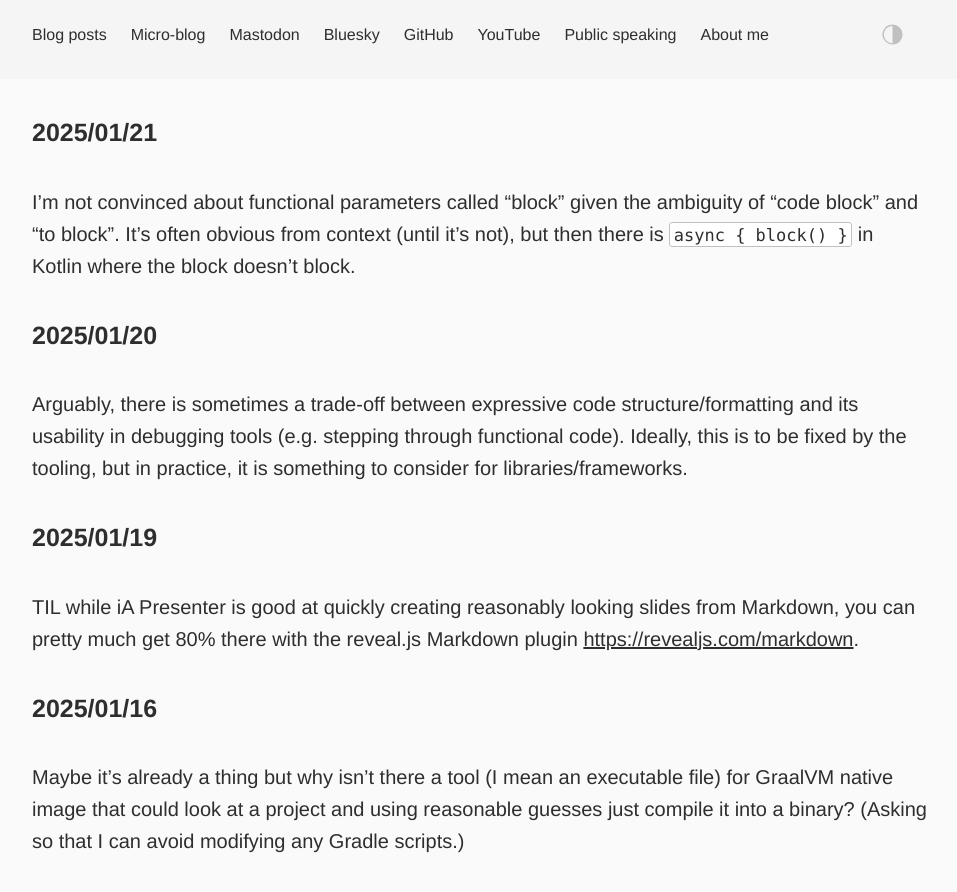
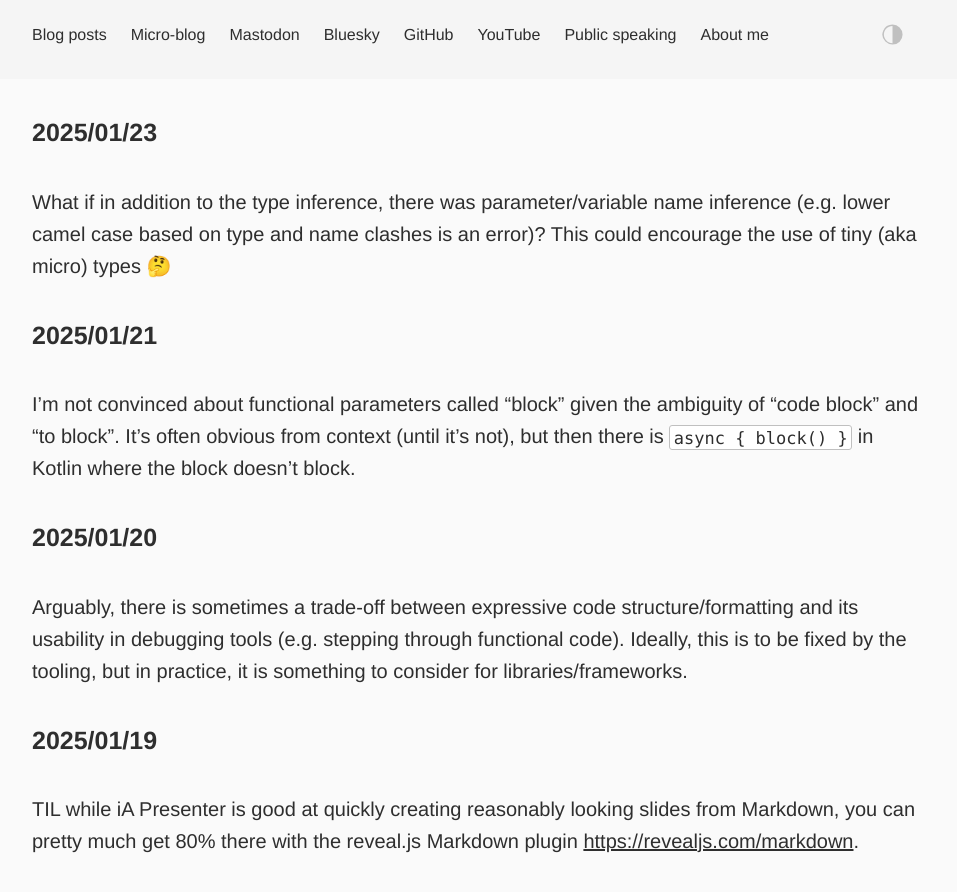
Before and after one commit to dkandalov/dkandalov.github.io, a Jekyll site: the page built from micro-blog.md, in a window 1280 px wide and 900 px high. Shown: the top 892 px of the window, without its empty margins (160-1117 px from the left). Built offline with Jekyll 4.4.1, drawn with Linux system fonts in a browser that asks for light colours.

Commit message:
updated micro-blog

```diff
--- a/micro-blog.md
+++ b/micro-blog.md
@@ -2,6 +2,9 @@
 layout: post
 permalink: /micro-blog/
 ---
+
+#### 2025/01/23
+What if in addition to the type inference, there was parameter/variable name inference (e.g. lower camel case based on type and name clashes is an error)? This could encourage the use of tiny (aka micro) types 🤔
 
 #### 2025/01/21
 I'm not convinced about functional parameters called "block" given the ambiguity of "code block" and "to block". It's often obvious from context (until it's not), but then there is `async { block() }` in Kotlin where the block doesn't block.
```
